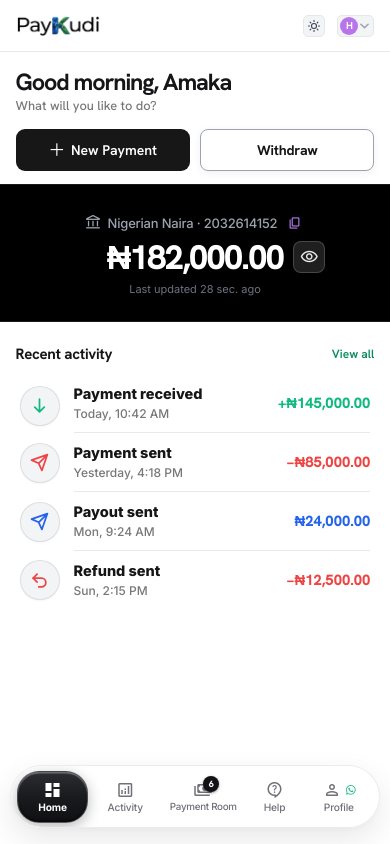
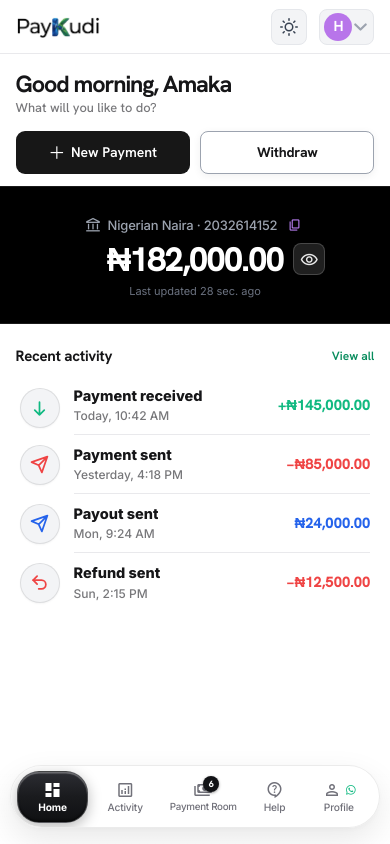
Before and after one commit to STARTUPBUILDtech/redesign, a React (Vite) app: page / in a window 390 px wide. Both pictures are taken after typing "name@example.com", "Sample123" into the empty fields and a click on the button "Sign In". Built offline with nearby package versions, Linux system fonts and the light colour scheme.

Commit message:
fix(profile): remove sign out button and prevent phone number pill from breaking

```diff
--- a/default.css
+++ b/default.css
@@ -209,11 +209,11 @@ textarea,
   color: #94a3b8 !important;
 }
 
-/* ── Theme Toggle Button (matching target redesign, same height as PayKudi logo: 22px) ── */
+/* ── Theme Toggle Button (matching target redesign) ── */
 .header-theme-btn {
-  width: 22px;
-  height: 22px;
-  border-radius: 5px;
+  width: 36px;
+  height: 36px;
+  border-radius: 8px;
   display: inline-flex;
   align-items: center;
   justify-content: center;
@@ -256,7 +256,7 @@ textarea,
   border-color: rgba(255, 255, 255, 0.14);
 }
 
-/* ── Avatar Dropdown & Container (matching target redesign, same height as PayKudi logo: 22px) ── */
+/* ── Avatar Dropdown & Container (matching target redesign) ── */
 .header-profile-container {
   position: relative;
   display: inline-flex;
@@ -264,9 +264,9 @@ textarea,
 }
 
 .header-profile-trigger {
-  height: 22px;
-  padding: 2px 4px 2px 2px;
-  border-radius: 5px;
+  height: 36px;
+  padding: 3px 6px 3px 4px;
+  border-radius: 8px;
   display: inline-flex;
   align-items: center;
   gap: 2px;
@@ -308,13 +308,13 @@ textarea,
 
 /* Lilac Circle H Avatar */
 .header-avatar-circle-h {
-  width: 18px;
-  height: 18px;
+  width: 28px;
+  height: 28px;
   border-radius: 50%;
   background-color: #b875ea;
   color: #ffffff;
   font-family: 'Hanken Grotesk', 'Inter', -apple-system, sans-serif;
-  font-size: 10px;
+  font-size: 14.5px;
   font-weight: 700;
   display: flex;
   align-items: center;
--- a/responsive.css
+++ b/responsive.css
@@ -94,20 +94,18 @@
   }
 
   .header-theme-btn {
-    width: 22px !important;
-    height: 22px !important;
+    width: clamp(30px, 2.2vw, 36px) !important;
+    height: clamp(30px, 2.2vw, 36px) !important;
   }
 
   .header-profile-trigger {
-    height: 22px !important;
-    padding: 2px 4px 2px 2px !important;
-    gap: 2px !important;
+    height: clamp(30px, 2.2vw, 36px) !important;
   }
 
   .header-avatar-circle-h {
-    width: 18px !important;
-    height: 18px !important;
-    font-size: 10px !important;
+    width: clamp(22px, 1.7vw, 28px) !important;
+    height: clamp(22px, 1.7vw, 28px) !important;
+    font-size: clamp(12px, 0.9vw, 14.5px) !important;
   }
 
   .icon-button {
--- a/src/App.jsx
+++ b/src/App.jsx
@@ -96,8 +96,8 @@ function HeaderActions({
       >
         {dark ? (
           <svg
-            width="12"
-            height="12"
+            width="18"
+            height="18"
             viewBox="0 0 24 24"
             fill="currentColor"
             className="theme-moon-svg"
@@ -106,12 +106,12 @@ function HeaderActions({
           </svg>
         ) : (
           <svg
-            width="12"
-            height="12"
+            width="18"
+            height="18"
             viewBox="0 0 24 24"
             fill="none"
             stroke="currentColor"
-            strokeWidth="2.2"
+            strokeWidth="2"
             strokeLinecap="round"
             strokeLinejoin="round"
             className="theme-sun-svg"
@@ -142,8 +142,8 @@ function HeaderActions({
           >
             <div className="header-avatar-circle-h">H</div>
             <svg
-              width="9"
-              height="6"
+              width="13"
+              height="8"
               viewBox="4.5 7.5 15 9"
               fill="none"
               stroke="currentColor"
--- a/src/components/DesktopProfile.jsx
+++ b/src/components/DesktopProfile.jsx
@@ -54,16 +54,6 @@ export default function DesktopProfile({
               </div>
             </div>
           </div>
-
-          <button
-            type="button"
-            className="profile-signout-btn"
-            onClick={onSignOut}
-            aria-label="Sign out"
-          >
-            <span className="material-symbols-outlined profile-signout-icon">logout</span>
-            <span>Sign Out</span>
-          </button>
         </section>
 
         {/* ── Two-Column Layout ── */}
--- a/src/styles/desktop-profile.css
+++ b/src/styles/desktop-profile.css
@@ -134,7 +134,15 @@
   font-size: clamp(12px, 0.9vw, 13.5px);
   font-weight: 500;
   width: fit-content;
+  max-width: 100%;
+  white-space: nowrap;
+  flex-shrink: 0;
   border: 1px solid color-mix(in srgb, var(--line) 60%, transparent);
+}
+
+.desktop-profile-phone-pill span {
+  white-space: nowrap;
+  line-height: 1;
 }
 
 .desktop-profile-phone-pill svg,
@@ -143,6 +151,7 @@
   font-size: 13px;
   width: 14px;
   height: 14px;
+  flex-shrink: 0;
 }
 
 /* ── Sign Out Button (black in light mode, white in dark mode) ── */
```
